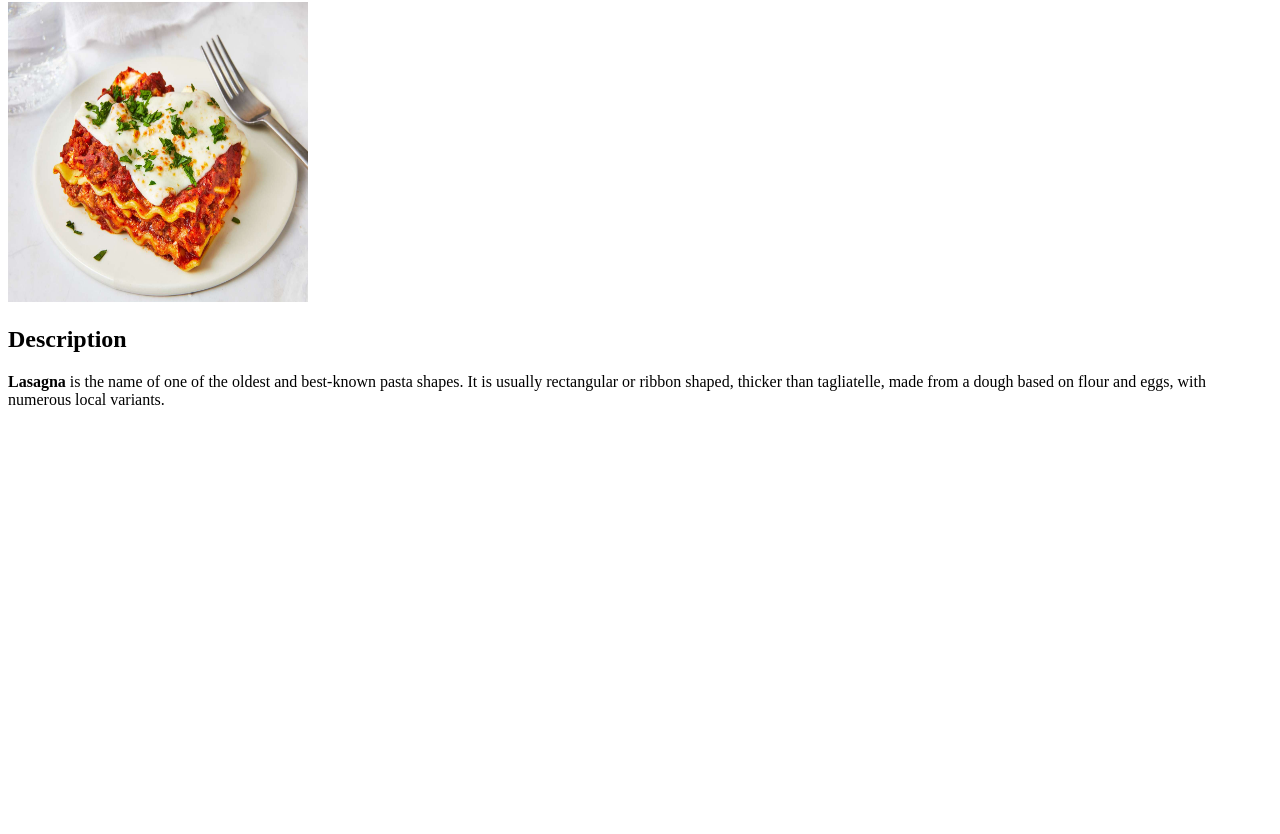
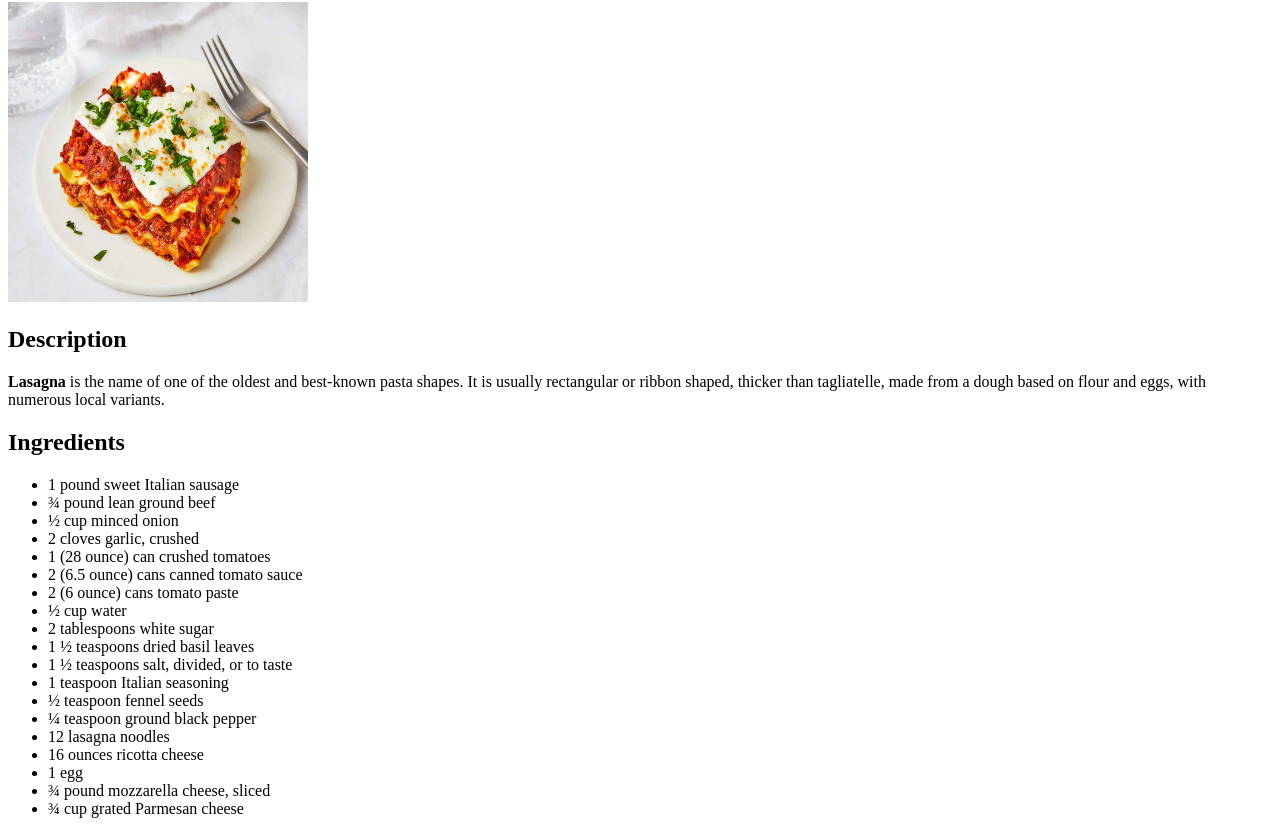
Before and after one commit to hazieqfarhann/odin-recipes, a plain HTML site: page recipes/lasagna.html in a window 1280 px wide. Shown: the part 78-912 px from the top of the page. Before the commit the page ends 800 px from the top, so only its background shows below. Drawn offline with Linux system fonts and the light colour scheme.

```diff
--- a/recipes/lasagna.html
+++ b/recipes/lasagna.html
@@ -14,5 +14,28 @@
 
     <p><strong>Lasagna</strong> is the name of one of the oldest and best-known pasta shapes. It is usually rectangular or ribbon shaped,
     thicker than tagliatelle, made from a dough based on flour and eggs, with numerous local variants.</p>
+
+    <h2>Ingredients</h2>
+    <ul>
+        <li>1 pound sweet Italian sausage</li>
+        <li>¾ pound lean ground beef</li>
+        <li>½ cup minced onion</li>
+        <li>2 cloves garlic, crushed</li>
+        <li>1 (28 ounce) can crushed tomatoes</li>
+        <li>2 (6.5 ounce) cans canned tomato sauce</li>
+        <li>2 (6 ounce) cans tomato paste</li>
+        <li>½ cup water</li>
+        <li>2 tablespoons white sugar</li>
+        <li>1 ½ teaspoons dried basil leaves</li>
+        <li>1 ½ teaspoons salt, divided, or to taste</li>
+        <li>1 teaspoon Italian seasoning</li>
+        <li>½ teaspoon fennel seeds</li>
+        <li>¼ teaspoon ground black pepper</li>
+        <li>12 lasagna noodles</li>
+        <li>16 ounces ricotta cheese</li>
+        <li>1 egg</li>
+        <li>¾ pound mozzarella cheese, sliced</li>
+        <li>¾ cup grated Parmesan cheese</li>
+    </ul>
 </body>
 </html>
```
Also changed, not shown: index.html (+6 -1 lines), recipes/bolognese.html (added, +44 -0 lines), images/._Spaghetti-Bolognese.jpg.webp (added), images/Spaghetti-Bolognese.jpg.webp (added), recipes/._bolognese.html (added).
